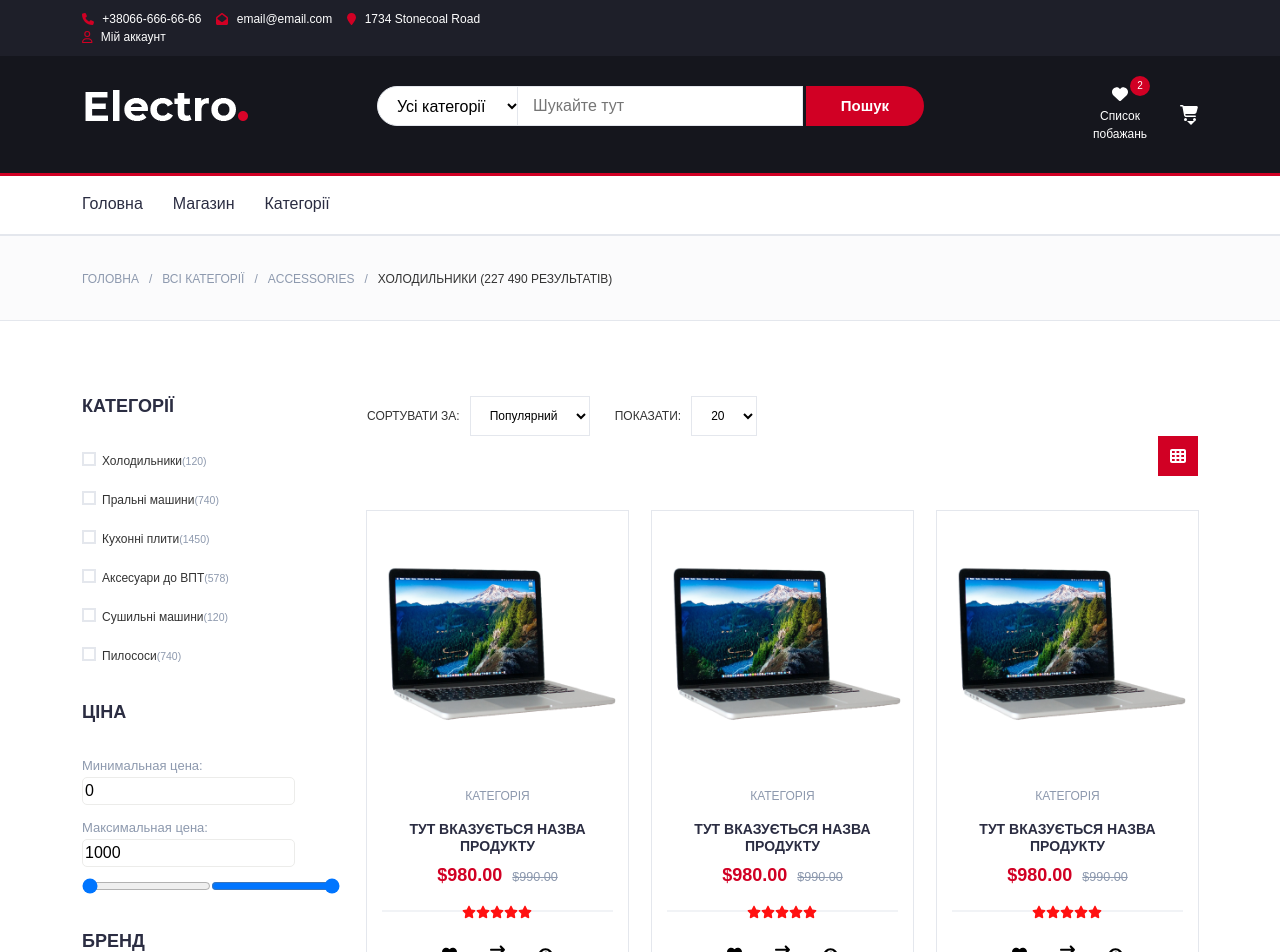
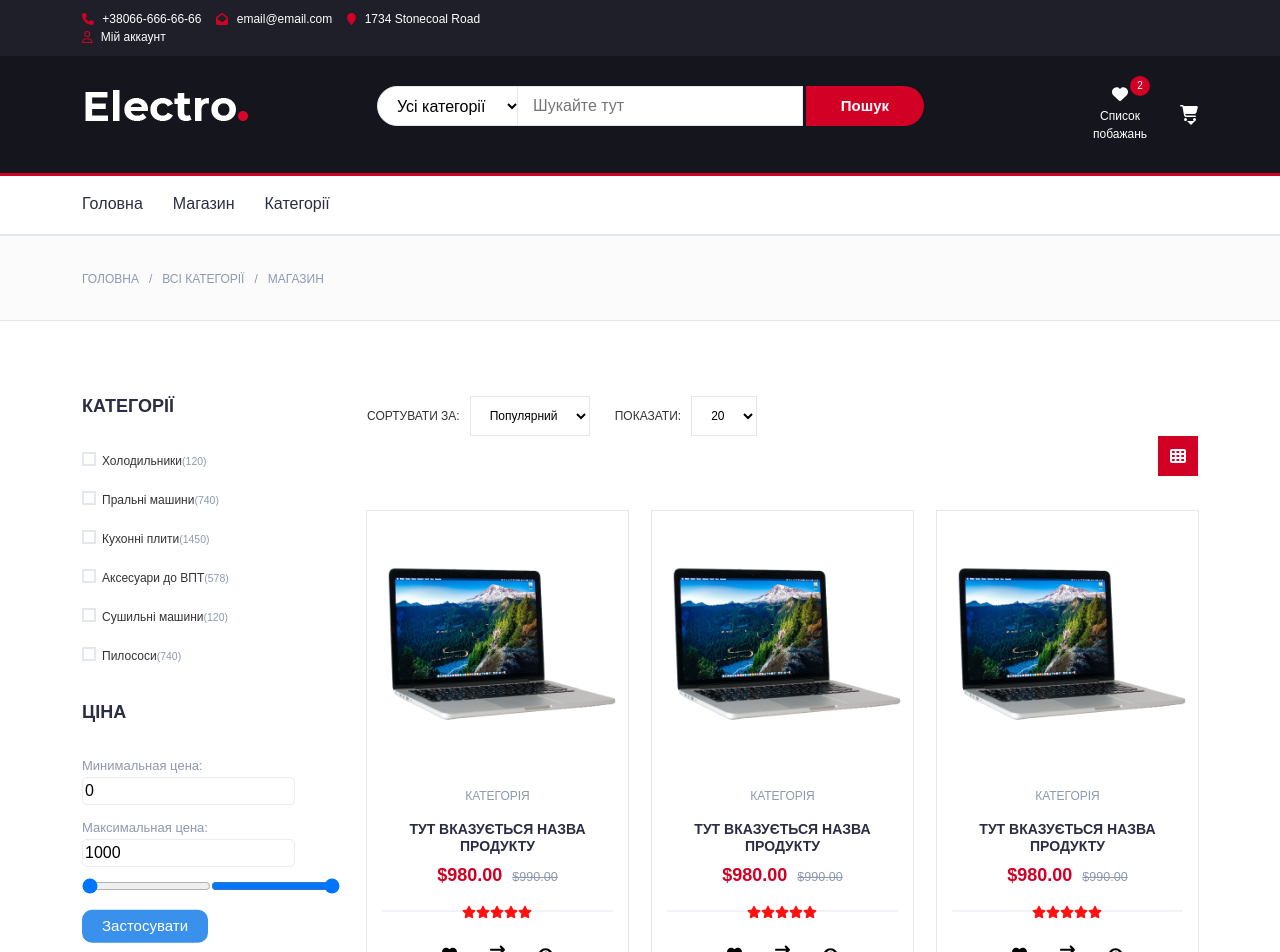
Before and after one commit to puffynNeroun/Electro, a React (Vite) app: page /store in a window 1280 px wide. Shown: the top 952 px of the page. Built offline with nearby package versions, Linux system fonts and the light colour scheme.

Commit message:
add button in range-price

```diff
--- a/src/assets/pages/_Store/PriseRangeSlider.tsx
+++ b/src/assets/pages/_Store/PriseRangeSlider.tsx
@@ -51,6 +51,10 @@ function PriceRangeSlider() {
                 value={maxPrice}
                 onChange={handleMaxPriceChange}
             />
+
+            <button className='price-range-button'>
+                Застосувати
+            </button>
         </div>
     );
 }
--- a/src/assets/pages/_Store/Store.tsx
+++ b/src/assets/pages/_Store/Store.tsx
@@ -22,8 +22,7 @@ const Store = () => {
                             <ul className="breadcrumb-tree">
                                 <li><NavLink to="/">Головна</NavLink></li>
                                 <li><NavLink to="">Всі категорії</NavLink></li>
-                                <li><NavLink to="">Accessories</NavLink></li>
-                                <li className="active">Холодильники (227 490 результатів)</li>
+                                <li><NavLink to="">Магазин</NavLink></li>
                             </ul>
                         </div>
                     </div>
--- a/src/assets/pages/_Store/priceRangeSlider.scss
+++ b/src/assets/pages/_Store/priceRangeSlider.scss
@@ -15,3 +15,13 @@
   border: 1px solid #ececea;
   margin-bottom: 10px;
 }
+
+.price-range-button {
+  position: relative;
+  padding: 5px 20px;
+  margin-top: 25px ;
+  font-size: 15px;
+  background: #3991ec;
+  border-radius: 10px;
+  color: white;
+}
```
